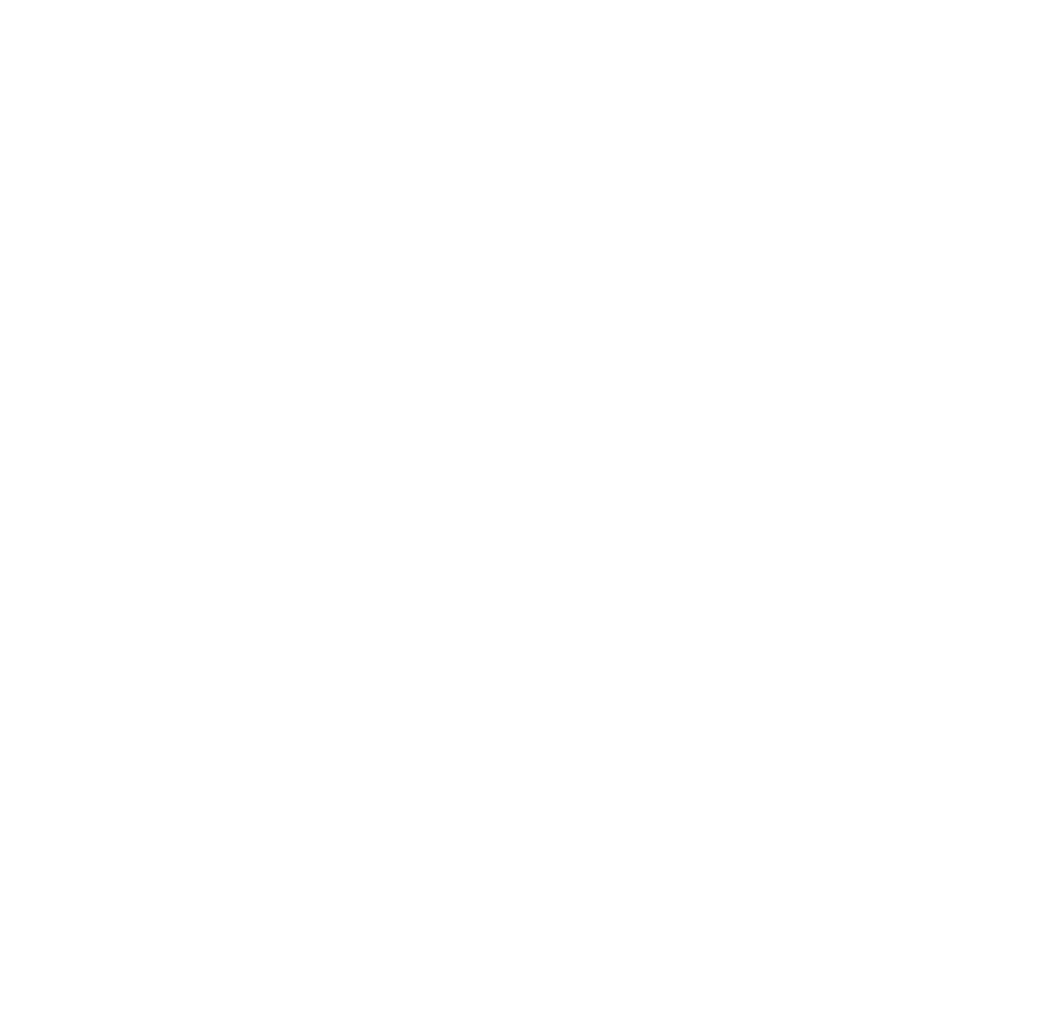
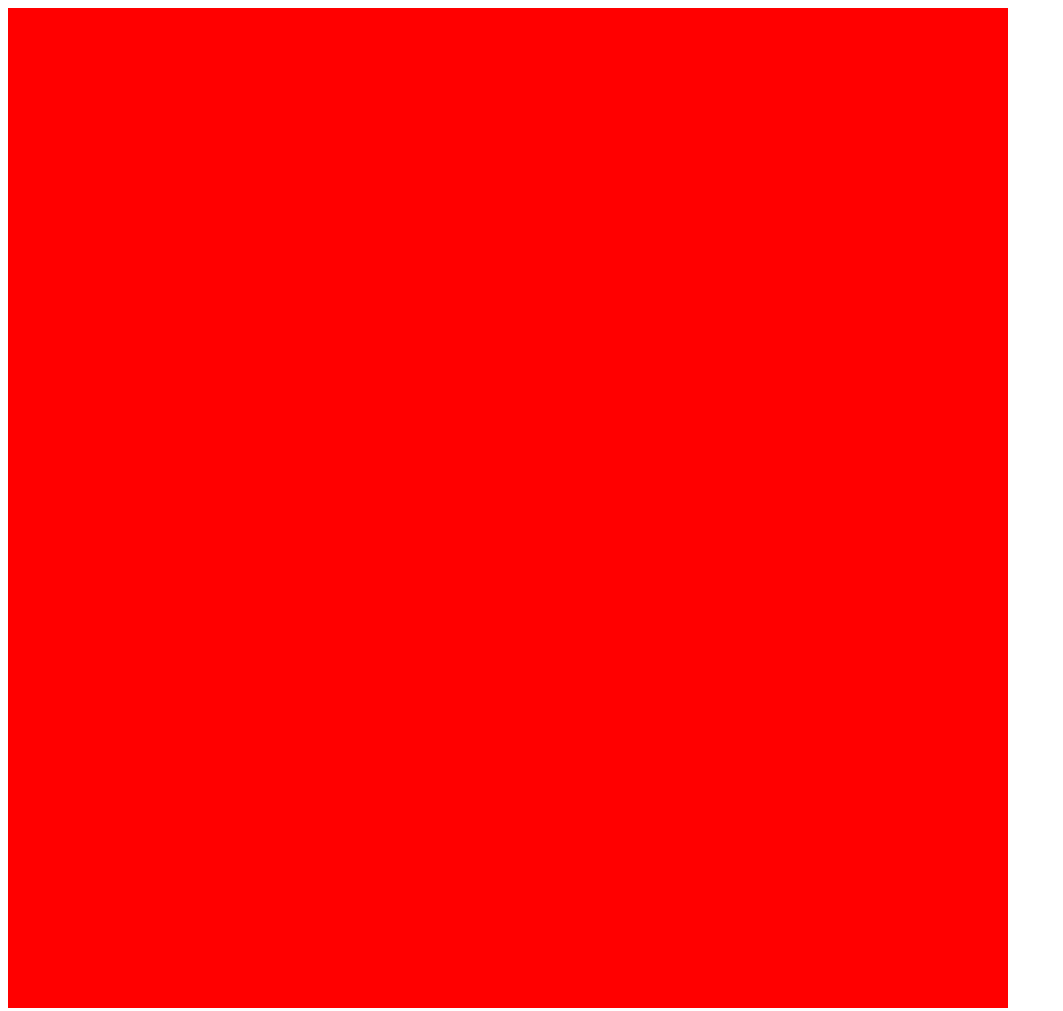
Before and after one commit to NAHammell/etch-a-sketch, a plain HTML site: page index.html in a window 1280 px wide. Shown: the whole page, without its empty margins (0-1063 px from the left). Before the commit the page ends 800 px from the top, so only its background shows below. Drawn offline with Linux system fonts and the light colour scheme.

Commit message:
Create logic to fill grid

```diff
--- a/index.html
+++ b/index.html
@@ -11,6 +11,6 @@
     <title>Etch-a-Sketch</title>
 </head>
 <body>
-
+    <div id="sketchpad"></div>
 </body>
 </html>
--- a/script.js
+++ b/script.js
@@ -0,0 +1,18 @@
+const sketchpad = document.querySelector('#sketchpad');
+
+function createGrid(size) {
+    for (let i = 0; i < size; i++) {
+        const row = document.createElement('div');
+        row.classList.add('row');
+        sketchpad.appendChild(row);
+
+        for (let j = 0; j < size; j++) {
+            const pixel = document.createElement('div');
+            pixel.classList.add('pixel');
+            pixel.style = 'background-color: red;';
+            row.appendChild(pixel);
+        }
+    }
+}
+
+createGrid(10);
--- a/styles.css
+++ b/styles.css
@@ -0,0 +1,15 @@
+#sketchpad {
+    display: flex;
+    flex-direction: column;
+    width: 1000px;
+    height: 1000px;
+}
+
+.row {
+    display: flex;
+    flex-grow: 1;
+}
+
+.pixel {
+    flex-grow: 1;
+}
```
